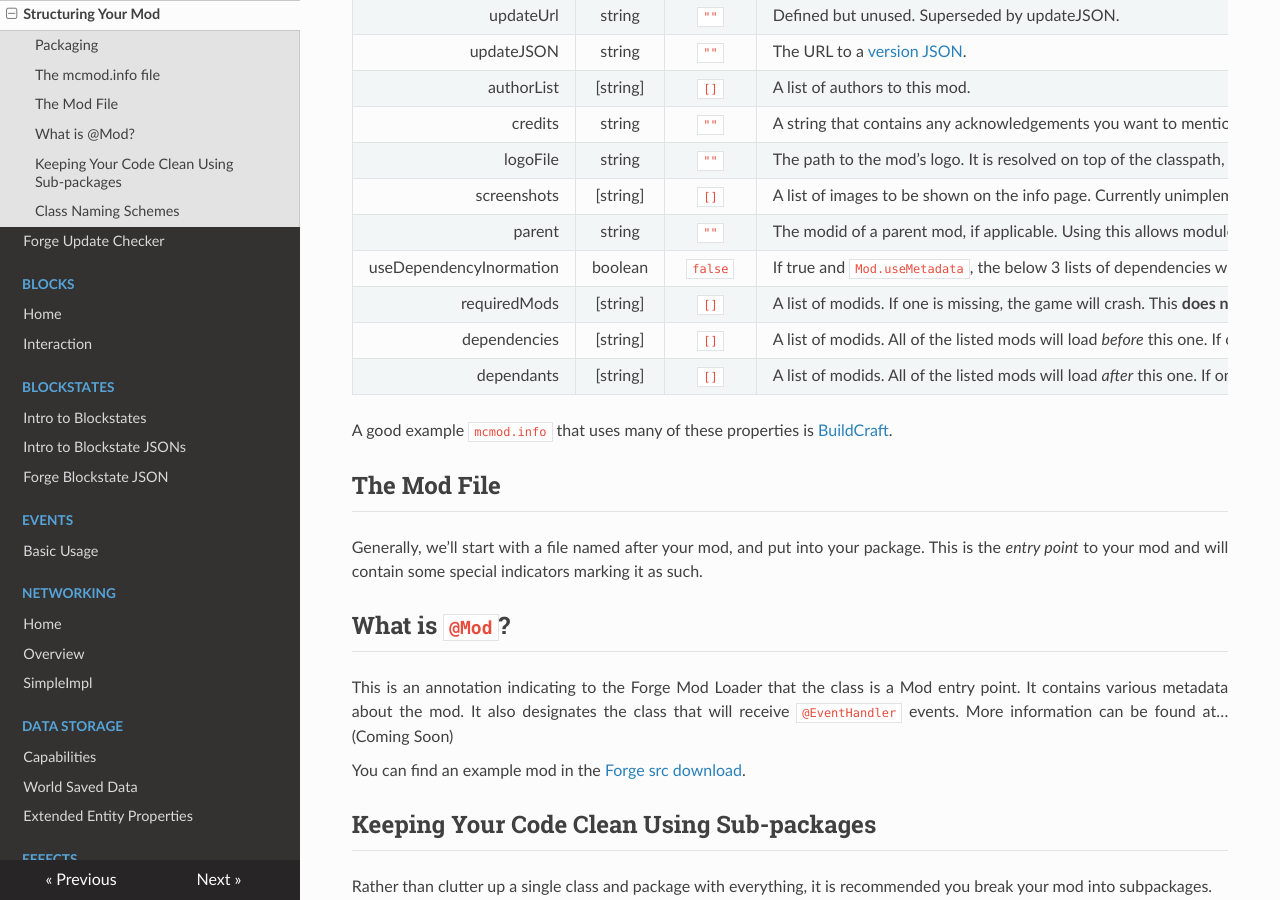
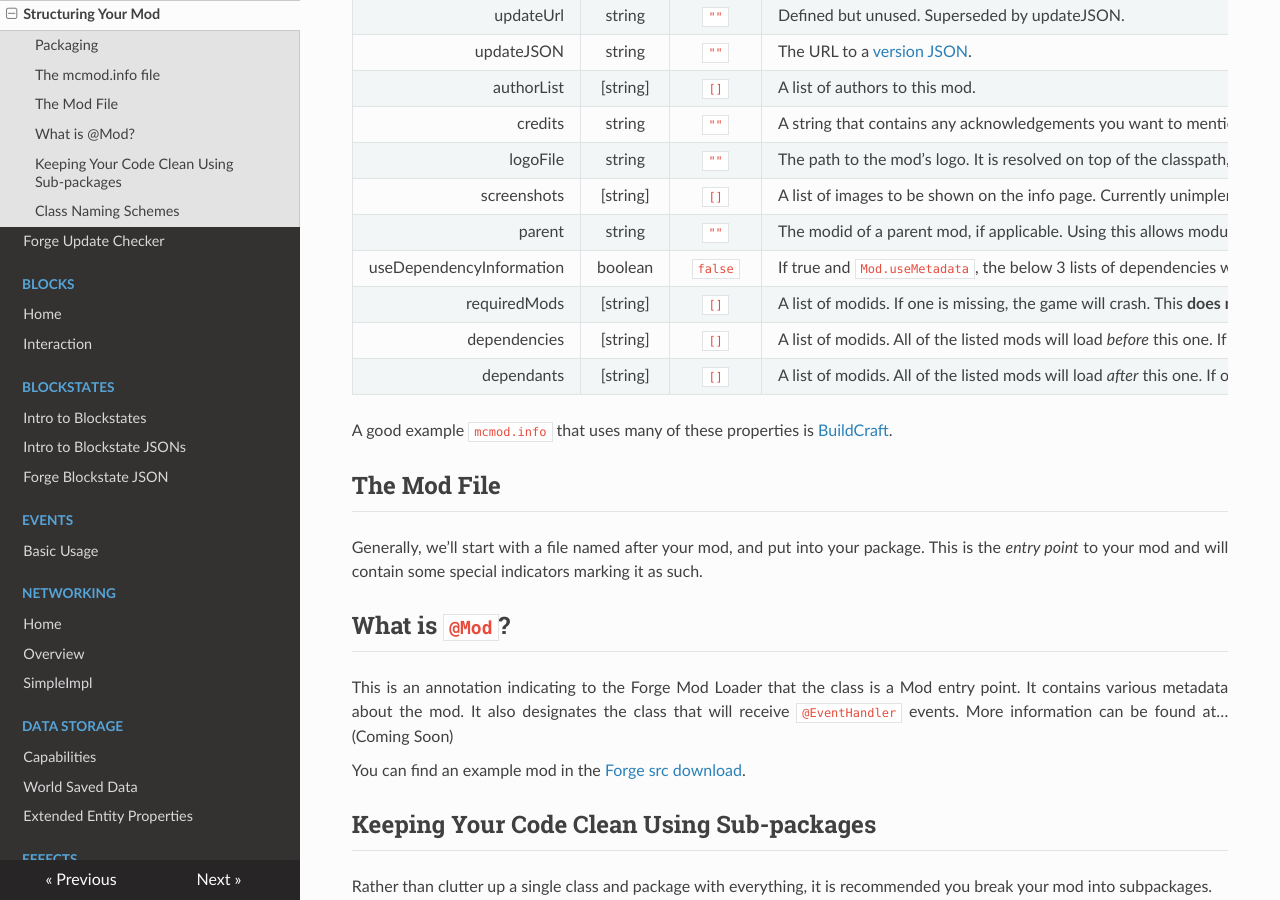
Before and after one commit to MinecraftForge/Documentation, an MkDocs documentation site: the page built from docs/gettingstarted/structuring.md, in a window 1280 px wide and 900 px high, scrolled down 1346 px. Built offline with MkDocs 1.6.1, drawn with Linux system fonts in a browser that asks for light colours; nearby versions of some CDN libraries; old or Windows-style settings are respelled for this version of MkDocs.

Commit message:
Update structuring.md
Correct `useDependencyInormation` to `useDependencyInformation` (missing the f)

```diff
--- a/docs/gettingstarted/structuring.md
+++ b/docs/gettingstarted/structuring.md
@@ -51,7 +51,7 @@ The default Gradle configuration replaces `${version}` with the project version,
 |     logoFile |  string  |   `""`   | The path to the mod's logo. It is resolved on top of the classpath, so you should put it in a location where the name will not conflict, maybe under your own assets folder. |
 |  screenshots | [string] |   `[]`   | A list of images to be shown on the info page. Currently unimplemented. |
 |       parent |  string  |   `""`   | The modid of a parent mod, if applicable. Using this allows modules of another mod to be listed under it in the info page, like BuildCraft. |
-| useDependencyInormation |  boolean |  `false` | If true and `Mod.useMetadata`, the below 3 lists of dependencies will be used. If not, they do nothing. |
+| useDependencyInformation |  boolean |  `false` | If true and `Mod.useMetadata`, the below 3 lists of dependencies will be used. If not, they do nothing. |
 | requiredMods | [string] |   `[]`   | A list of modids. If one is missing, the game will crash. This **does not affect the _ordering_ of mod loading!** To specify ordering as well as requirement, have a coupled entry in `dependencies`. |
 | dependencies | [string] |   `[]`   | A list of modids. All of the listed mods will load *before* this one. If one is not present, nothing happens. |
 |   dependants | [string] |   `[]`   | A list of modids. All of the listed mods will load *after* this one. If one is not present, nothing happens. |
```
